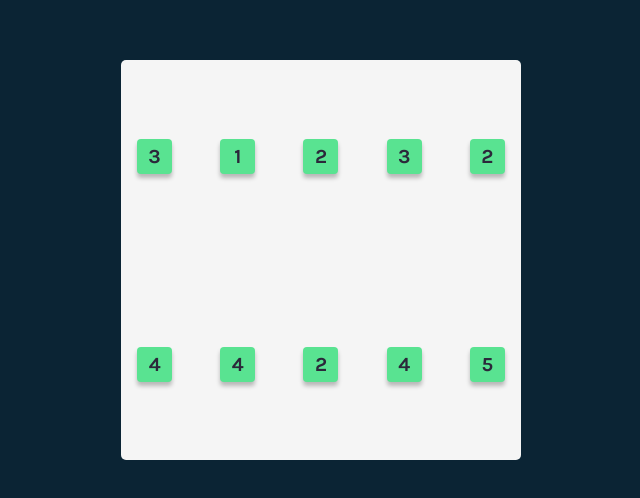
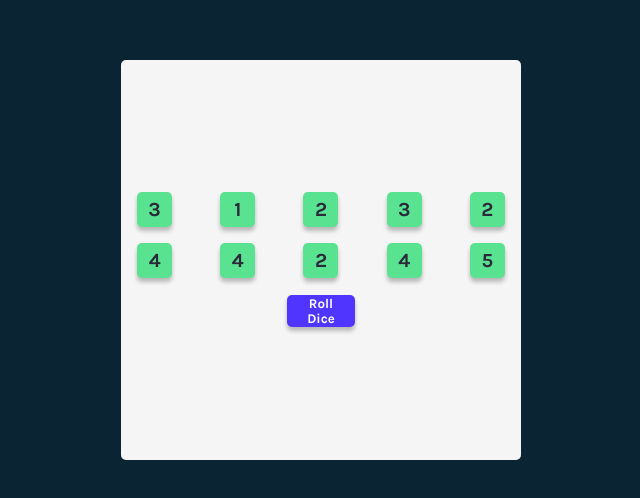
Before and after one commit to ErikEgl/tenzies-react, a React (Create React App) app: page / in a window 1280 px wide. Shown: the part 140-638 px from the top of the page, without its empty margins (319-959 px from the left). Built offline with nearby package versions, Linux system fonts and the light colour scheme.

Commit message:
die styles

```diff
--- a/src/App.js
+++ b/src/App.js
@@ -1,6 +1,5 @@
 import React from "react";
 import Die from "./components/Die/Die";
-
 
 function allNewDice() {
   let diceValArray = [];
@@ -11,14 +10,17 @@ function allNewDice() {
 }
 
 function App() {
-  const [arrayOfNumbers, setArrayOfNumbers] = React.useState(allNewDice)
+  const [arrayOfNumbers, setArrayOfNumbers] = React.useState(allNewDice);
   const dieComponent = arrayOfNumbers.map((num, index) => {
-    return  <Die value={num} key={index}/>
-  })
+    return <Die value={num} key={index} />;
+  });
   return (
     <>
       <main>
-        {dieComponent}
+        <div className="wrap">
+          {dieComponent}
+          <button className="roll-btn">Roll Dice</button>
+        </div>
       </main>
     </>
   );
--- a/src/assets/scss/base.scss
+++ b/src/assets/scss/base.scss
@@ -15,3 +15,10 @@ body {
   box-sizing: border-box;
   font-family: Karla, sans-serif;
 }
+
+button {
+  cursor: pointer;
+  &:focus {
+    transform: scale(0.95);
+  }
+}
--- a/src/assets/scss/main.scss
+++ b/src/assets/scss/main.scss
@@ -1,13 +1,27 @@
 main {
+    display: flex;
+    flex-direction: column;
+    justify-content: center;
+    align-items: center;
     background-color: $main-bg-color;
     height: 400px;
     width: 100%;
     max-width: 800px;
-    border-radius: 5px;
+    border-radius: $main-border-radius;
     aspect-ratio: 1/1;
+}
+.wrap {
     display: grid;
     grid-template-columns: repeat(5, 1fr);
-    grid-template-rows: repeat(2, 1fr);
+    grid-template-rows: repeat(3, 1fr);
     gap: 1rem;
     place-items: center;
 }
+.roll-btn {
+    background-color: $btn-color;
+    color: $white;
+    border: 0;
+    box-shadow: $main-box-shadow;
+    border-radius: $main-border-radius;
+    grid-area: 3 / 3 / 4 / 4;
+}
--- a/src/assets/scss/vars.scss
+++ b/src/assets/scss/vars.scss
@@ -12,6 +12,10 @@ $main-border-color: #0B2434;
 $btn-color: #5035FF;
 $white: #ffffff;
 
+
+
+$main-box-shadow: 0px 4px 4px rgba(0, 0, 0, 0.25);
+$main-border-radius: 5px;
 $xs: 567px;
 $sm: 768px;
 $md: 992px;
--- a/src/components/Die/Die.scss
+++ b/src/components/Die/Die.scss
@@ -8,7 +8,7 @@
     &:nth-child(7) { grid-area: 2 / 2 / 3 / 3; }
     &:nth-child(8) { grid-area: 2 / 3 / 3 / 4; }
     &:nth-child(9) { grid-area: 2 / 4 / 3 / 5; }
-    &:nth-child(10) { grid-area: 2 / 5 / 3 / 6; }
+    &:nth-child(10){ grid-area: 2 / 5 / 3 / 6; }
     .die-num {
         border: 0;
         place-items: center;
@@ -16,10 +16,11 @@
         width: 35px;
         height: 35px;
         background-color: $tenzies-bg-color;
-        box-shadow: 0px 4px 4px rgba(0, 0, 0, 0.25);
+        box-shadow: $main-box-shadow;
         font-size: 20px;
         text-align: center;
         color: $tenzies-txt-color;
-        border-radius: 4px;
+        border-radius: $main-border-radius;
+        padding: 0;
     }
 }
--- a/src/index.css
+++ b/src/index.css
@@ -15,18 +15,41 @@ body {
   font-family: Karla, sans-serif;
 }
 
+button {
+  cursor: pointer;
+}
+button:focus {
+  transform: scale(0.95);
+}
+
 main {
+  display: flex;
+  flex-direction: column;
+  justify-content: center;
+  align-items: center;
   background-color: #F5F5F5;
   height: 400px;
   width: 100%;
   max-width: 800px;
   border-radius: 5px;
   aspect-ratio: 1/1;
+}
+
+.wrap {
   display: grid;
   grid-template-columns: repeat(5, 1fr);
-  grid-template-rows: repeat(2, 1fr);
+  grid-template-rows: repeat(3, 1fr);
   gap: 1rem;
   place-items: center;
+}
+
+.roll-btn {
+  background-color: #5035FF;
+  color: #ffffff;
+  border: 0;
+  box-shadow: 0px 4px 4px rgba(0, 0, 0, 0.25);
+  border-radius: 5px;
+  grid-area: 3/3/4/4;
 }
 
 .die:nth-child(1) {
@@ -70,7 +93,8 @@ main {
   font-size: 20px;
   text-align: center;
   color: #2B283A;
-  border-radius: 4px;
+  border-radius: 5px;
+  padding: 0;
 }
 
 /*# sourceMappingURL=index.css.map */
```
Also changed, not shown: 1 other file (tests, documents, lock files or other folders).
